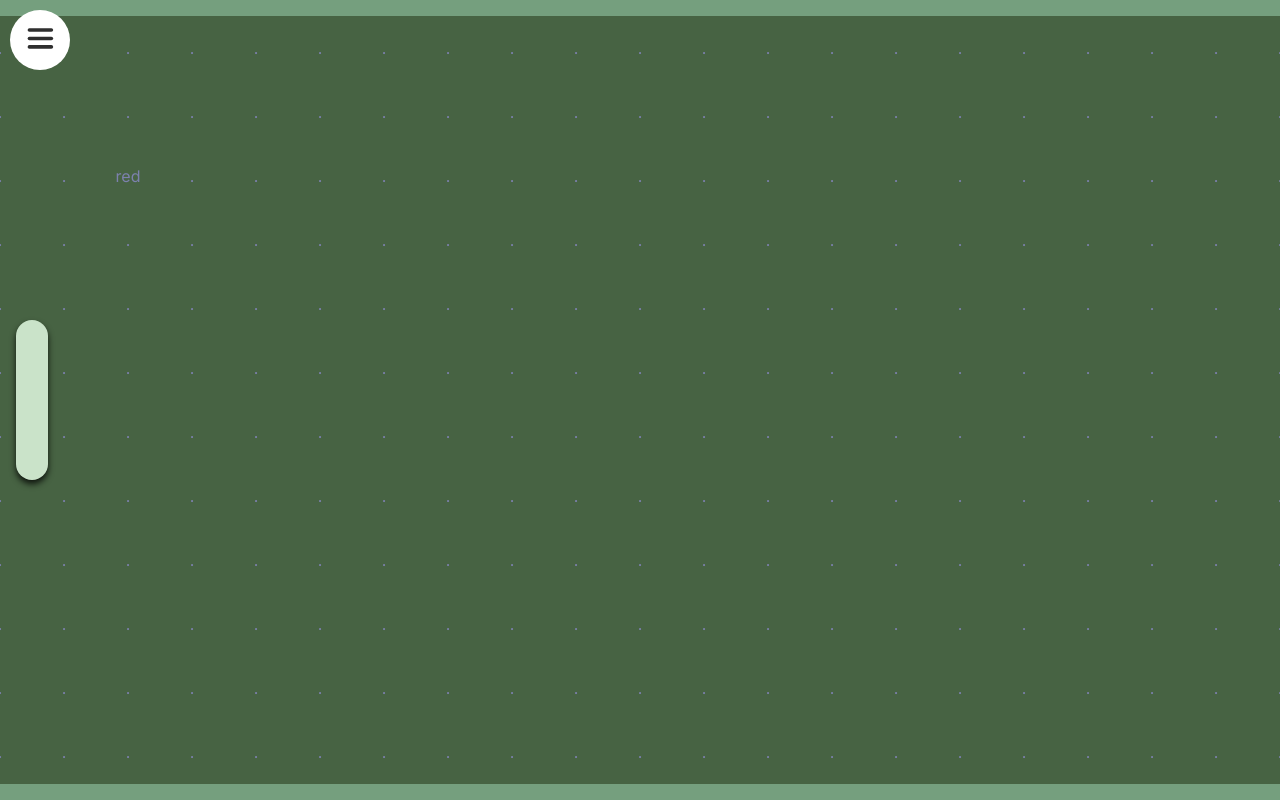
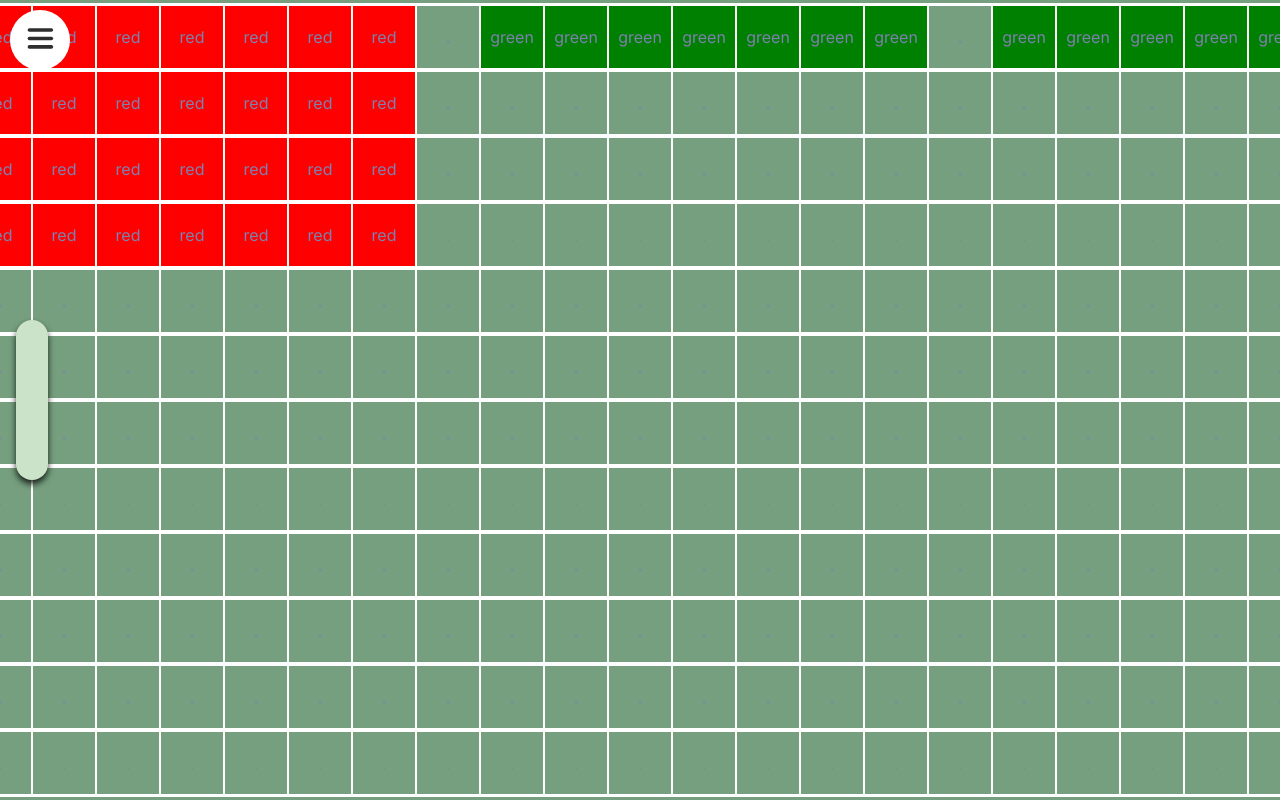
Before and after one commit to Will-H007/Fish-Pond, a Next.js app in the folder portfolio/: page /aboutme in a window 1280 px wide. Built offline with nearby package versions, Linux system fonts and the light colour scheme.

Commit message:
grid setup testing?

```diff
--- a/portfolio/component/maze/gridmaze.tsx
+++ b/portfolio/component/maze/gridmaze.tsx
@@ -7,27 +7,29 @@ const gridItemStyle: React.CSSProperties = {
   backgroundColor: '#476343',
   height: '4em',
   width: '4em',
-//   border: '1px solid #fff',
+  border: '1px solid #fff',
 };
 
 const column: React.CSSProperties = {
   display: 'grid',
   gridTemplateColumns: 'repeat(23, 1fr)',
 
-//   border: '1px solid #fff',
+  border: '1px solid #fff',
 };
 
 const row: React.CSSProperties = {
   display: 'grid',
   gridTemplateRows: 'repeat(12, 1fr)',
-//   border: '1px solid #fff',
+  border: '1px solid #fff',
 };
 
 interface GridState {
-  grid: string[][];
-}
+    grid: string[][];
+  }
+
 
 class Grid extends React.Component<{}, GridState> {
+
   constructor(props: {}) {
     super(props);
 
@@ -35,7 +37,23 @@ class Grid extends React.Component<{}, GridState> {
     this.state = {
       grid: Array.from({ length: 12 }, () => Array(23).fill('.'))
     };
+
+
+
   }
+
+  fillgrid(row: number, col: number, startingpoint:{x:number, y:number}) {
+    // Create a 2D array representing the entire grid
+    const smallgrid = Array.from({ length: col }, (_, rowIndex) =>
+        Array(row).fill(null).map((_, colIndex) =>
+        ({ col: colIndex + startingpoint.x ,row: rowIndex + startingpoint.y  }))
+    );
+    // Flatten the 2D array to get a 1D array of coordinates
+    const flatSmallGrid = smallgrid.flat();
+    // Update the color for the specified coordinates
+    return flatSmallGrid
+  }
+
 
   // Function to update color at specified coordinates
   updateColorAtCoordinates = (coordinates: { row: number; col: number }[], color: string) => {
@@ -53,17 +71,25 @@ class Grid extends React.Component<{}, GridState> {
     });
   };
 
+
   componentDidMount() {
     // Example: Change the color of cell at (2, 3) to 'red' after component mounts
-    this.updateColorAtCoordinates([{ row: 2, col: 3 }, {row: 0, col:0}], 'red');
+    const component1 = this.fillgrid(8,4, {x: 0,y:0})
+    this.updateColorAtCoordinates(component1,'red')
+    const component2= this.fillgrid(7, 1, {x: 9,y:0})
+    this.updateColorAtCoordinates(component2,'green')
+    const component3= this.fillgrid(6, 1, {x: 17,y:0})
+    this.updateColorAtCoordinates(component3,'green')
+
   }
+
   render() {
     return (
       <div style={row}>
         {this.state.grid.map((row, rowIndex) => (
           <div key={rowIndex} style={column}>
             {row.map((cell, colIndex) => (
-              <div key={colIndex} style={gridItemStyle}>
+              <div key={colIndex} style={{ ...gridItemStyle, backgroundColor: cell }}>
                 {cell}
               </div>
             ))}
@@ -72,6 +98,8 @@ class Grid extends React.Component<{}, GridState> {
       </div>
     );
   }
+
+
 }
 
 export default Grid;
```
